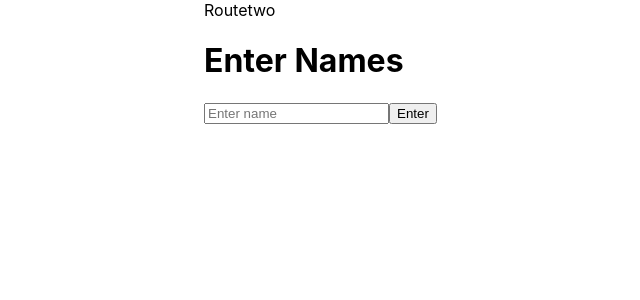
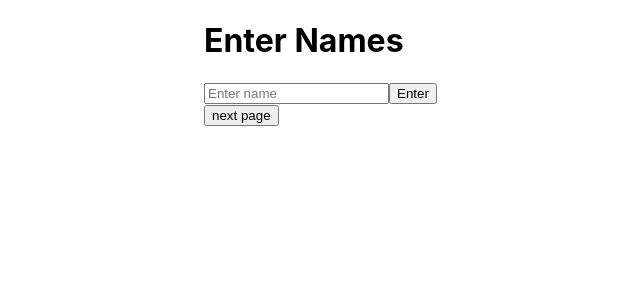
Before and after one commit to SammithGowda/MetaficR2, a React (Create React App) app in the folder metafic/: page / in a window 1280 px wide. Shown: the top 300 px of the page, without its empty margins (286-926 px from the left). Built offline with nearby package versions, Linux system fonts and the light colour scheme.

Commit message:
passing data to next components

```diff
--- a/metafic/src/App.jsx
+++ b/metafic/src/App.jsx
@@ -9,10 +9,7 @@ function App() {
       <Routes>
         <Route path="/" element={<HomeRoute />} />
         {/* <Route path="/routetwo" children={<RouteTwo user={user} />} /> */}
-        <Route
-          path="/routetwo"
-          element={<RouteTwo render={(params) => ({ ...params })} />}
-        />
+        <Route path="/routetwo/:type" element={<RouteTwo />} />
       </Routes>
     </div>
   );
--- a/metafic/src/Components/Home.jsx
+++ b/metafic/src/Components/Home.jsx
@@ -1,11 +1,12 @@
 import { useState, useEffect } from "react";
 import axios from "axios";
 import { RouteTwo } from "./Routetwo";
+import { Link, useNavigate } from "react-router-dom";
 export const HomeRoute = () => {
   const [name, setName] = useState("");
   const [data, setData] = useState([]);
   const info = "sam";
-
+  const navigate = useNavigate();
   const fetchdata = (name) => {
     axios
       .get(`https://pokeapi.co/api/v2/pokemon/${name}`)
@@ -14,10 +15,6 @@ export const HomeRoute = () => {
   //   console.log(data);
   return (
     <div style={{ width: "300px", margin: "auto" }}>
-      <RouteTwo
-        path="/routetwo"
-        element={<RouteTwo render={(params) => ({ ...params })} info={data} />}
-      />
       <h1>Enter Names</h1>
       <input
         type="text"
@@ -25,6 +22,17 @@ export const HomeRoute = () => {
         onChange={(e) => setName(e.target.value)}
       />
       <button onClick={() => fetchdata(name)}>Enter</button>
+      <br />
+      {/* <Link to={"/routetwo/parameter-data"} state={{ true: true }}>
+        Next page
+      </Link> */}
+      <button
+        onClick={() =>
+          navigate("/routetwo/parameter-data", { state: { state: data } })
+        }
+      >
+        next page
+      </button>
     </div>
   );
 };
--- a/metafic/src/Components/Routetwo.jsx
+++ b/metafic/src/Components/Routetwo.jsx
@@ -1,13 +1,21 @@
 import { useState, useEffect } from "react";
+import { useParams, useLocation } from "react-router-dom";
 
 export const RouteTwo = ({ element }) => {
+  // const { type } = useParams();
+  const { state } = useLocation().state;
+  console.log(state.name);
+
   //   const [data, setData] = useState({});
-  const data = element.props.info;
 
   //   console.log(element.props.info, "other commponents");
   //   useEffect(() => {
   //     setData(element.props.info);
   //   }, []);
-  console.log(data);
-  return <div>Routetwo</div>;
+
+  return (
+    <div>
+      <p>{state.name}</p>
+    </div>
+  );
 };
```
